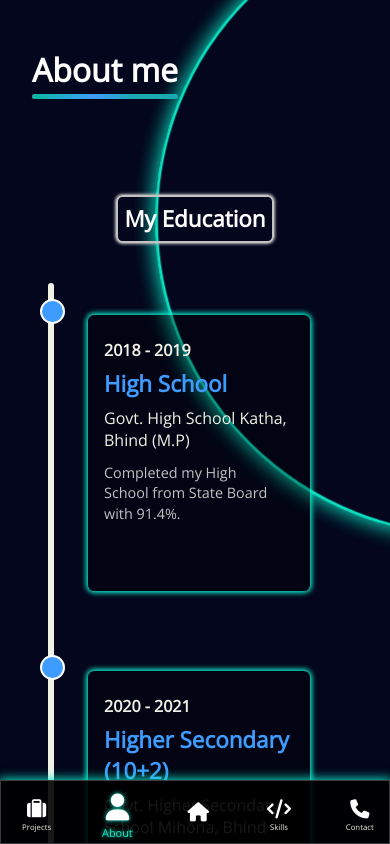
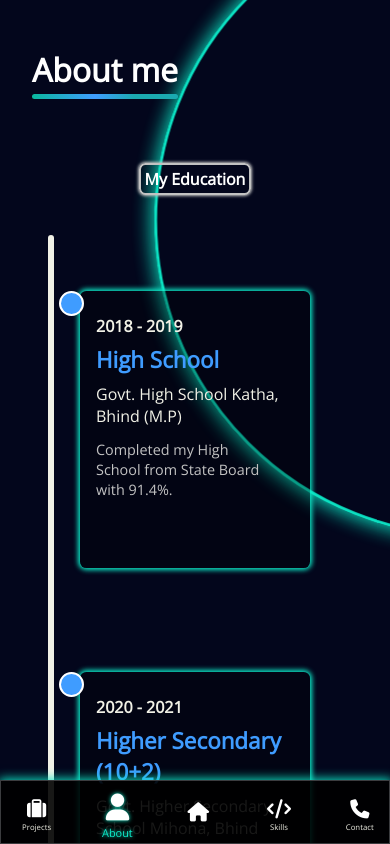
Before and after one commit to Shivalodhigithub/Portfolio, a React (Vite) app: page /about in a window 390 px wide. Shown: the top 844 px of the page. Built offline with nearby package versions, Linux system fonts and the light colour scheme.

Commit message:
Update AboutPage.module.css

```diff
--- a/src/pages/AboutPage/AboutPage.module.css
+++ b/src/pages/AboutPage/AboutPage.module.css
@@ -1,58 +1,53 @@
 .timeline_container {
-  /* width: 100%; */
-  /* background-color: green; */
   height: fit-content;
   padding: 1rem;
   position: relative;
-  margin-top: 5rem;
-  margin-bottom: 5rem;
+  margin-top: 3rem;
+  margin-bottom: 3rem;
 }
 
 .timeline_title {
   text-align: center;
-  font-size: 1.4rem;
+  font-size: 1.2rem; /* Adjusted for smaller screens */
   border: 2px solid var(--gray);
-  padding: 0.4rem;
+  padding: 0.3rem;
   border-radius: 0.4rem;
   width: fit-content;
   margin: auto;
   box-shadow: 0px 0px 3px 1px var(--gray);
 }
+
 .timeline_box {
   position: relative;
   margin-inline: auto;
   max-width: 75rem;
-  /* background-color: rgb(0, 0, 0, 0.4); */
-  margin-top: 5rem;
-  margin-bottom: 5rem;
+  margin-top: 3rem;
+  margin-bottom: 3rem;
 }
 
-.timeline_box::after{
+.timeline_box::after {
   content: "";
   position: absolute;
-  width: .4rem;
+  width: 0.4rem;
   height: 100%;
   background-color: var(--accent);
   top: 0;
-  /* margin-left: -.1rem; */
-  border-radius: .3rem;
   left: 50%;
+  border-radius: 0.3rem;
   z-index: -1;
   animation: animate 6s linear forwards;
 }
 
 @keyframes animate {
-  from{
+  from {
     height: 0%;
   }
-  to{
+  to {
     height: 100%;
   }
-
 }
 
 .action_container {
-  /* background-color: green; */
   padding-inline: 2rem;
   position: relative;
   width: 50%;
@@ -60,32 +55,29 @@
   animation: show 1s linear forwards;
 }
 
-.action_container:nth-child(1){
+.action_container:nth-child(1) {
   animation-delay: 0s;
 }
-.action_container:nth-child(2){
+.action_container:nth-child(2) {
   animation-delay: 1.5s;
 }
-.action_container:nth-child(3){
+.action_container:nth-child(3) {
   animation-delay: 3s;
 }
-.action_container:nth-child(4){
+.action_container:nth-child(4) {
   animation-delay: 4.5s;
 }
 
 @keyframes show {
-  0%{
+  0% {
     opacity: 1;
     transform: translateY(-2rem);
   }
-  100%{
+  100% {
     opacity: 1;
     transform: translateY(0rem);
   }
-
 }
-
-
 
 .left_container {
   left: 0;
@@ -94,13 +86,14 @@
 .right_container {
   left: 50%;
 }
+
 .right_container::before {
   content: "";
   position: absolute;
   width: 1.3rem;
   height: 1.3rem;
   border-radius: 50%;
-  left: -.6rem;
+  left: -0.6rem;
   top: 1rem;
   background-color: var(--fade);
   border: 2px solid white;
@@ -112,35 +105,48 @@
   width: 1.3rem;
   height: 1.3rem;
   border-radius: 50%;
-  right: -.9rem;
+  right: -0.9rem;
   top: 1rem;
   background-color: var(--fade);
   border: 2px solid white;
 }
 
-
-@media screen and (max-width:830px) {
-
-  .timeline_box{
+/* Responsive Styles */
+@media screen and (max-width: 830px) {
+  .timeline_box {
     margin: 2.5rem auto;
   }
-  .timeline_box::after{
-    left: 0rem;
+  .timeline_box::after {
+    left: 0;
   }
-  .action_container{
+  .action_container {
     width: 100%;
     margin-top: 2rem;
-    padding-left: 2.5rem;
-    /* padding-right: 1rem; */
+    padding: 1.5rem;
     height: fit-content;
-    /* background-color: green; */
-    padding-top: 2rem;
   }
-  .right_container{
+  .right_container {
     top: 1rem;
     left: 0;
   }
-  .right_container::before, .left_container::before{
-    left: -.5rem;
+  .right_container::before, .left_container::before {
+    left: -0.5rem;
   }
 }
+
+@media screen and (max-width: 600px) {
+  .timeline_title {
+    font-size: 1rem;
+    padding: 0.2rem;
+  }
+  .action_container {
+    padding: 1rem;
+    margin-top: 1.5rem;
+  }
+  .right_container::before, .left_container::before {
+    left: -0.3rem;
+  }
+  .timeline_box {
+    padding: 1rem;
+  }
+}
```
